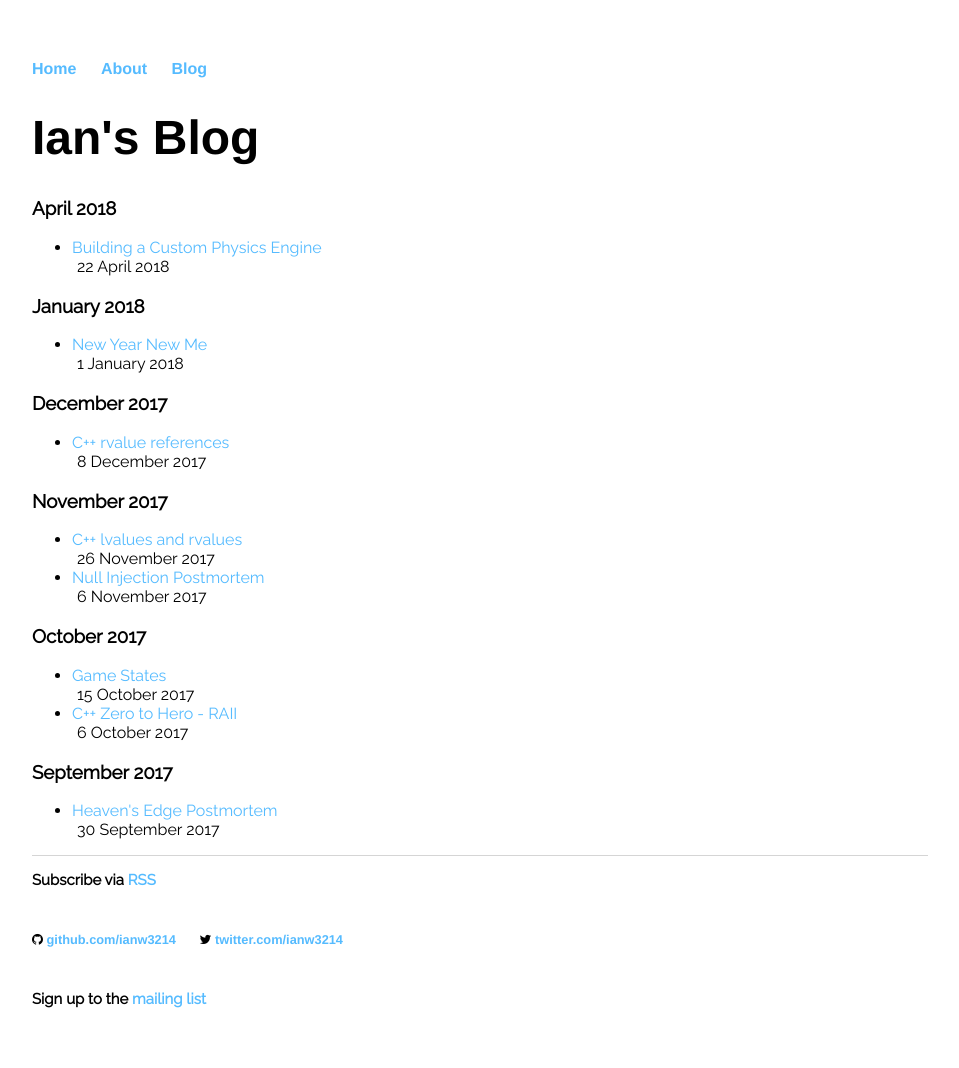
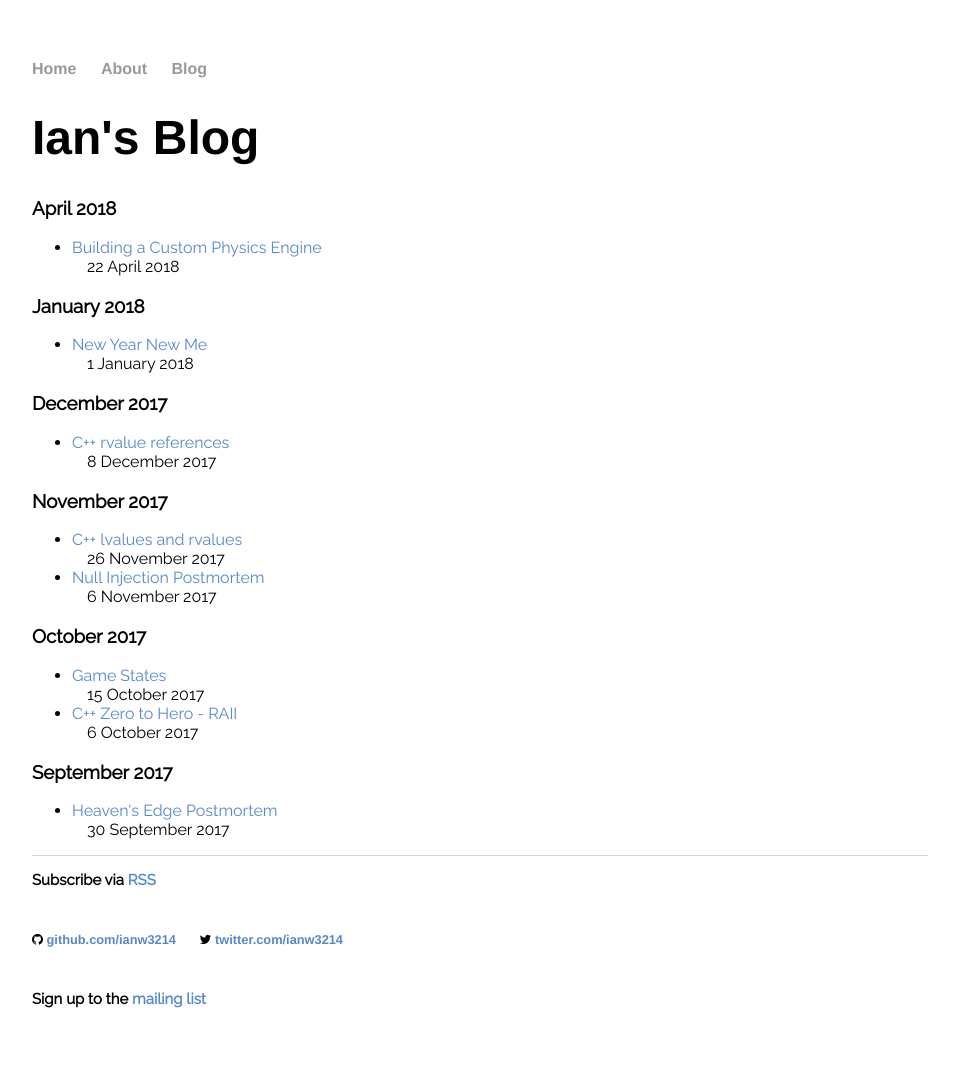
Before and after one commit to ianw3214/ianw3214.github.io, a Jekyll site: the page built from blog/index.html, in a window 1280 px wide. Shown: the whole page, without its empty margins (160-1119 px from the left). Built offline with Jekyll 4.4.1, drawn with Linux system fonts in a browser that asks for light colours; a script that is not in the unit is left out.

Commit message:
Fix link colors

```diff
--- a/_layouts/default.html
+++ b/_layouts/default.html
@@ -13,9 +13,9 @@
     <body>
         <nav>
             <ul>
-                <li><a href="/">Home</a></li>
-                <li><a href="/about">About</a></li>
-                <li><a href="/blog">Blog</a></li>
+                <li><a class="menu" href="/">Home</a></li>
+                <li><a class="menu" href="/about">About</a></li>
+                <li><a class="menu" href="/blog">Blog</a></li>
             </ul>
         </nav>
         <div class="container">
--- a/css/main.css
+++ b/css/main.css
@@ -15,10 +15,13 @@ nav ul li, footer ul li {
 }
 a {
     text-decoration: none;
-    color: #5BF;
+    color: #58C;
 }
 a:hover {
     text-decoration: underline;
+}
+.menu {
+    color: #999;
 }
 h1 {
     font-size: 3em;
@@ -44,5 +47,5 @@ ul.posts li {
 }
 
 time {
-    padding-left: 5px;
+    padding-left: 15px;
 }
```
